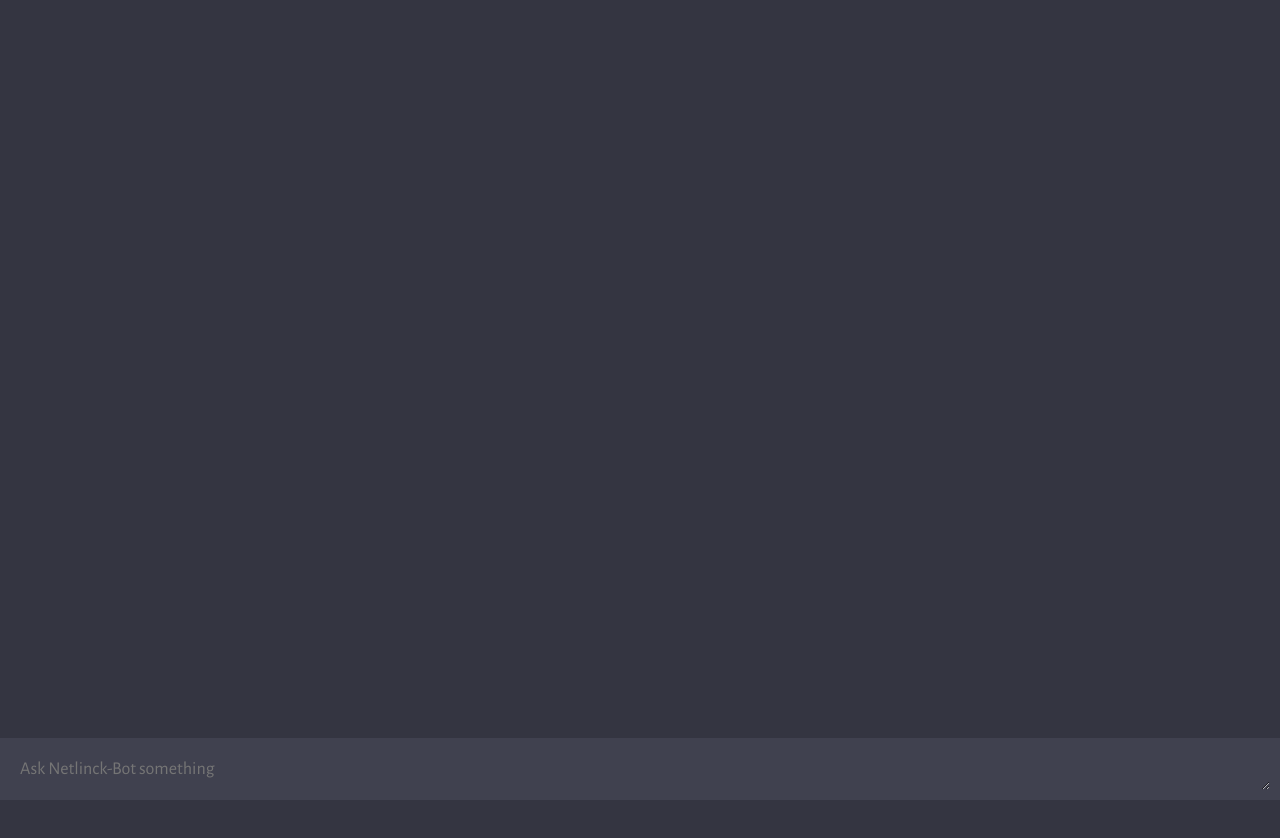
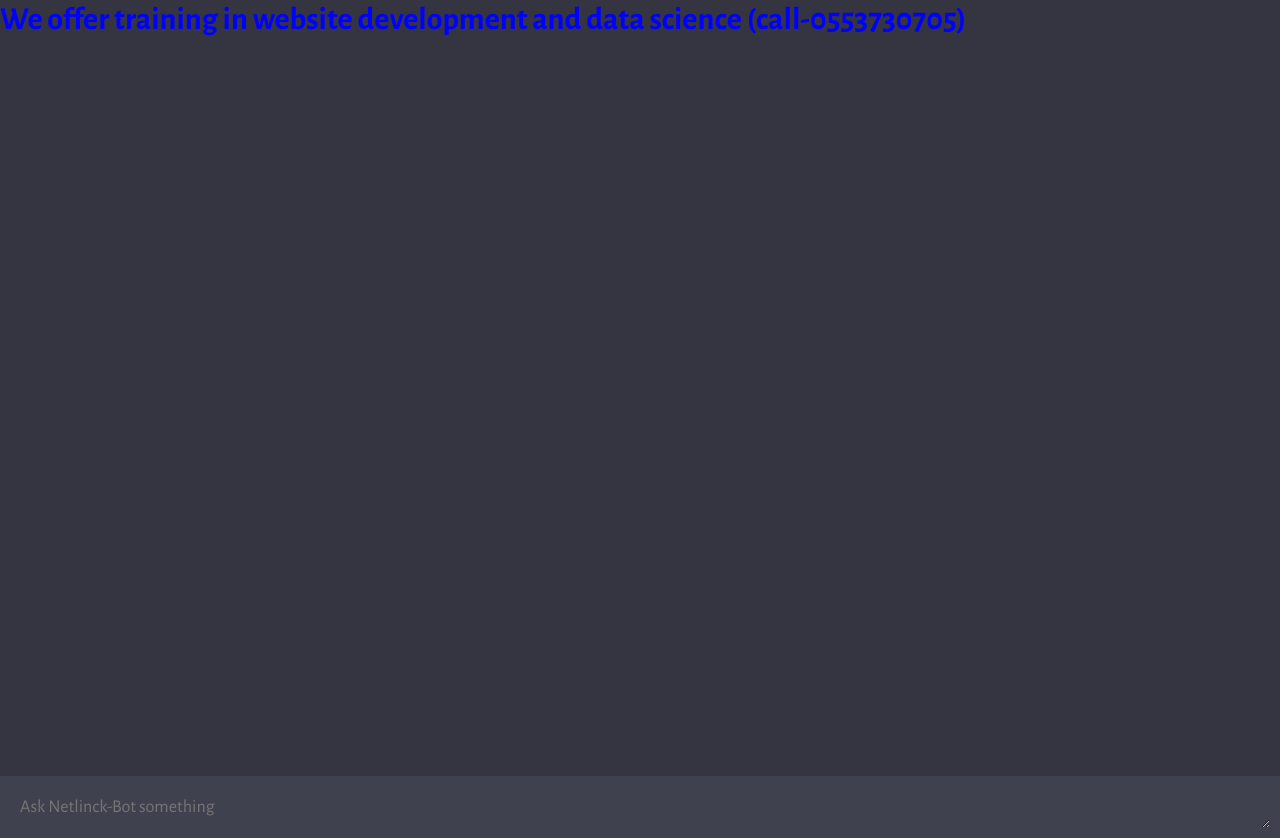
Before and after one commit to Shaddynetwork/netlinck-bot, a website built with Vite: page client/index.html in a window 1280 px wide. Before the commit the page ends 800 px from the top, so only its background shows below. Built offline with nearby package versions, Linux system fonts and the light colour scheme.

Commit message:
blue corrected

```diff
--- a/client/index.html
+++ b/client/index.html
@@ -8,7 +8,7 @@
     <link rel="stylesheet" href="style.css"/>
   </head>
   <body>
-    <h1 style="color:blue;> We offer training in website development and data science (call-0553730705)</h1>
+    <h1 style="color:blue"> We offer training in website development and data science (call-0553730705)</h1>
     <div id="app">
       <div id="chat_container"></div>
 
```
